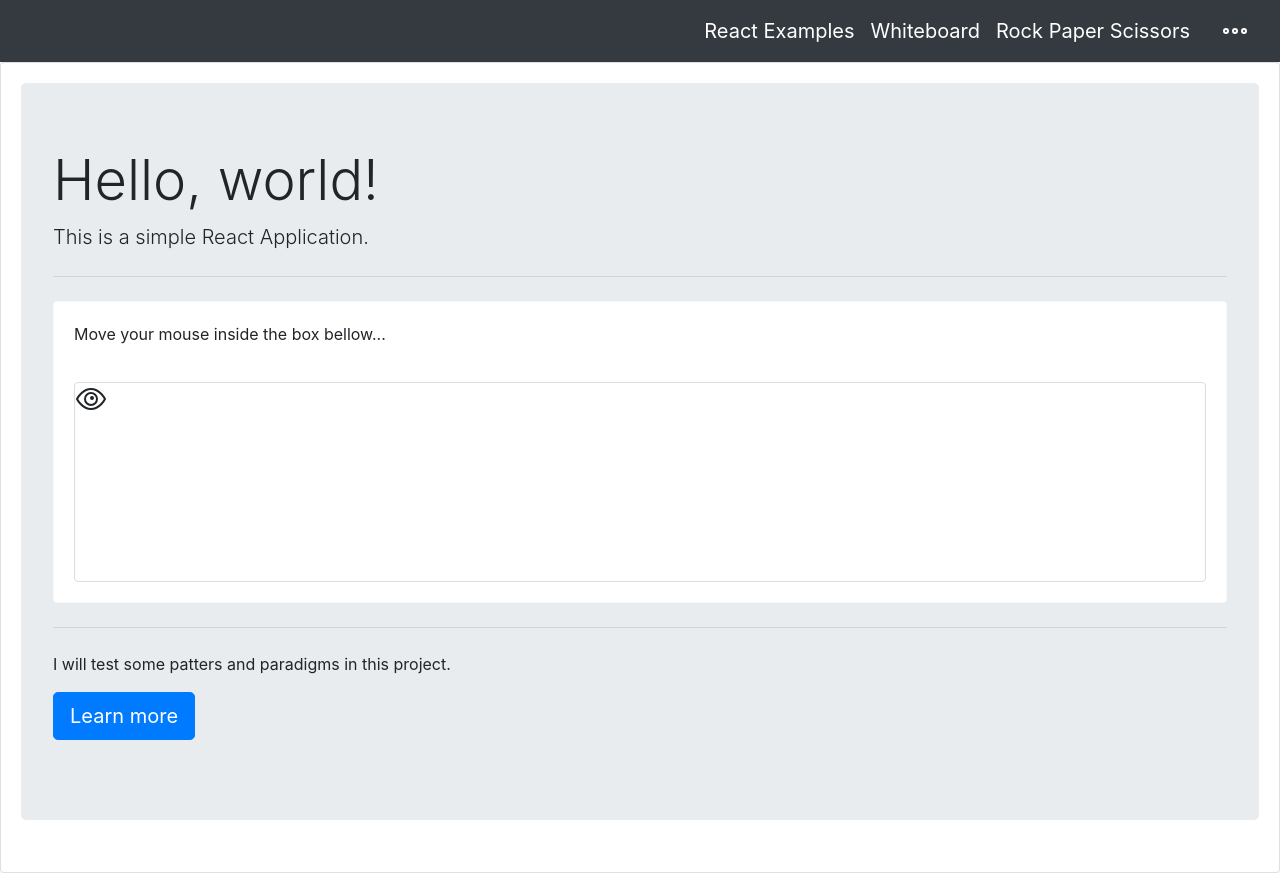
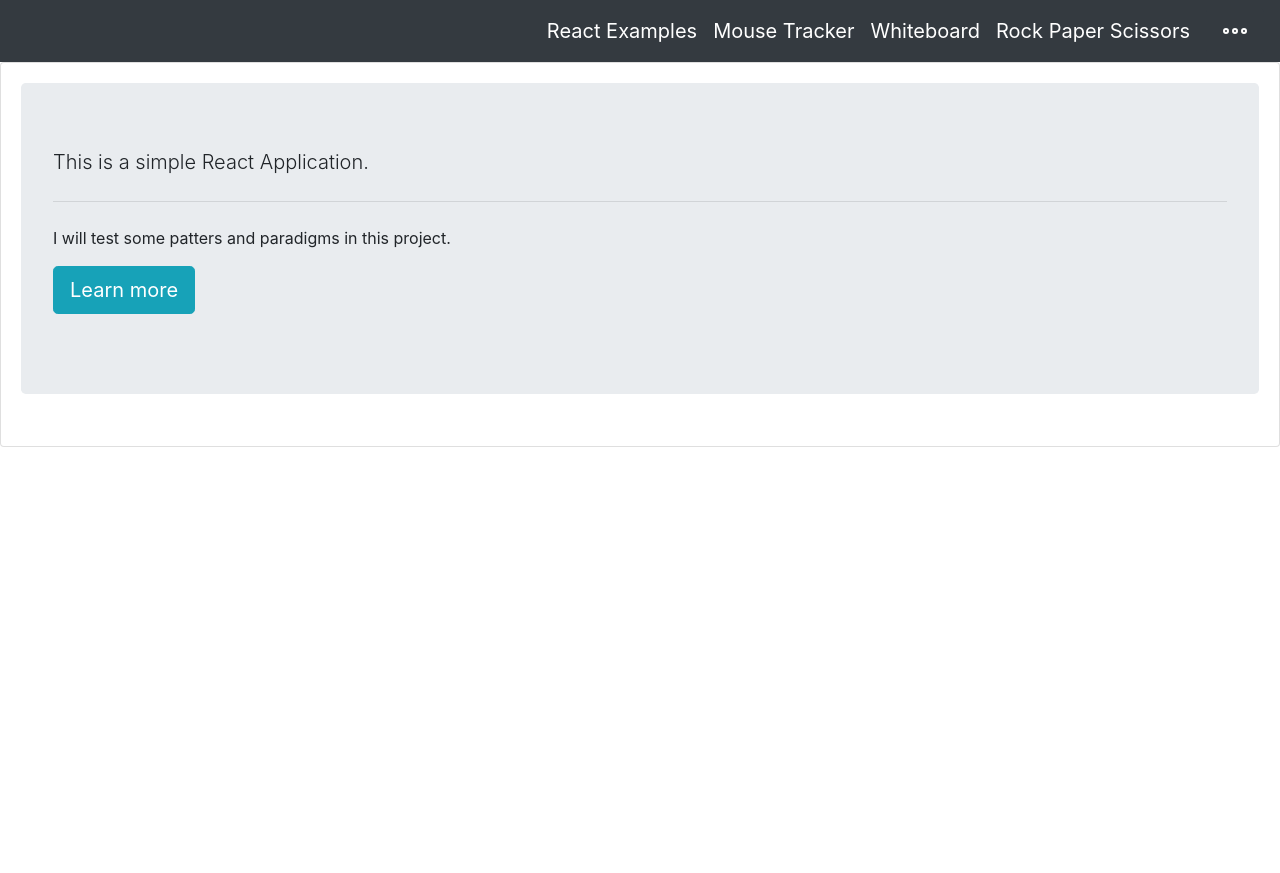
Before and after one commit to daru23/react-context-modal, a React app: page /#/ in a window 1280 px wide. After the commit the page ends 800 px from the top, so only its background shows below. Built offline with nearby package versions, Linux system fonts and the light colour scheme.

Commit message:
refactoring main page

```diff
--- a/src/components/App.jsx
+++ b/src/components/App.jsx
@@ -2,6 +2,7 @@ import React from 'react';
 import {Route} from "react-router-dom";
 import Header from './Header';
 import Body from './Body';
+import RenderProps from './RenderProps';
 import Whiteboard from '../containers/Whiteboard';
 import RockPaperScissors from '../containers/RockPaperScissors';
 
@@ -9,6 +10,7 @@ export const App = () =>
     <div id="app-component">
         <Header/>
         <Route exact path="/" component={Body} />
+        <Route exact path="/mouse-tracker" component={RenderProps} />
         <Route exact path="/whiteboard" component={Whiteboard} />
         <Route exact path="/rock-paper-scissors" component={RockPaperScissors} />
     </div>;
--- a/src/components/Body.jsx
+++ b/src/components/Body.jsx
@@ -1,19 +1,15 @@
 import React from 'react';
 // Components
-import Card from './Card';
 
 export const Body = () =>
     <div className="card">
         <div className="card-body">
             <div className="jumbotron">
-                <h1 className="display-4">Hello, world!</h1>
                 <p className="lead">This is a simple React Application.</p>
-                <hr className="my-4"/>
-                <Card title={"Move your mouse inside the box bellow..."}/>
                 <hr className="my-4"/>
                 <p>I will test some patters and paradigms in this project.</p>
                 <p className="lead">
-                    <a className="btn btn-primary btn-lg" href="#" role="button">Learn more</a>
+                    <a className="btn btn-info btn-lg" href="#" role="button">Learn more</a>
                 </p>
             </div>
         </div>
--- a/src/components/Header.jsx
+++ b/src/components/Header.jsx
@@ -6,6 +6,7 @@ import ToggleMenu from './ToggleMenu';
 export const Header = ({}) =>
     <nav className="navbar navbar-dark bg-dark justify-content-end">
         <Link className="navbar-brand" to="/">React Examples</Link>
+        <Link className="navbar-brand" to="/mouse-tracker/">Mouse Tracker</Link>
         <Link className="navbar-brand" to="/whiteboard/">Whiteboard</Link>
         <Link className="navbar-brand" to="/rock-paper-scissors/">Rock Paper Scissors</Link>
         <ToggleMenu>
--- /dev/null
+++ b/src/components/RenderProps.jsx
@@ -0,0 +1,8 @@
+import React from 'react';
+// Components
+import Card from './Card';
+
+export const RenderProps = () =>
+    <Card title={"Move your mouse inside the box bellow..."}/>;
+
+export default RenderProps;
```
